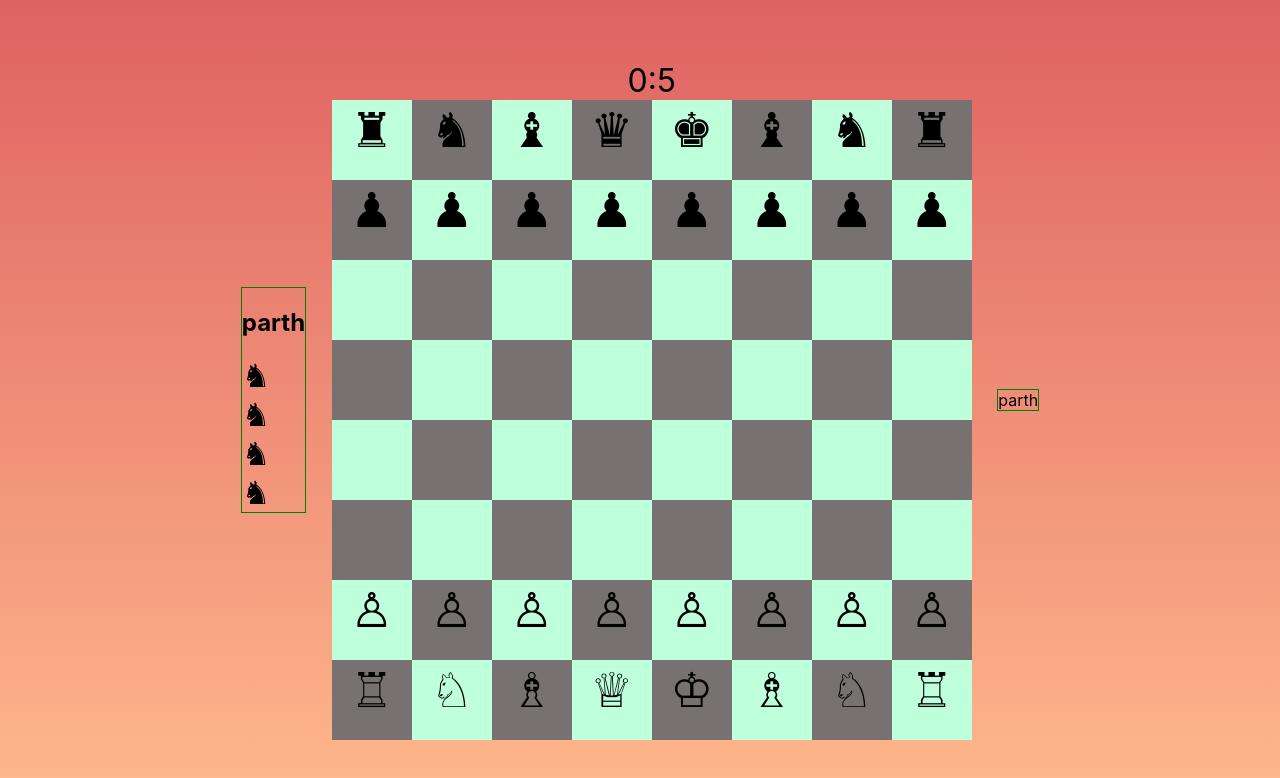
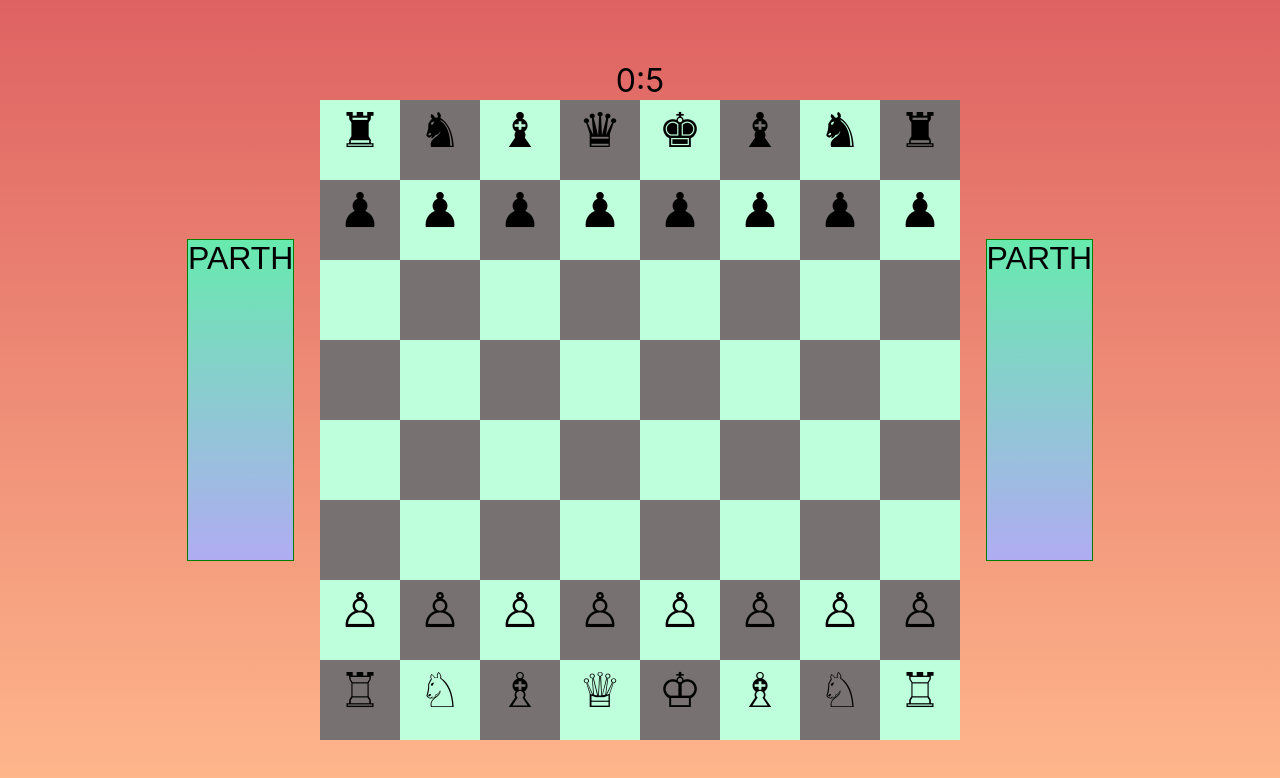
Before and after one commit to manasasurisetti/chess, a React (Create React App) app: page / in a window 1280 px wide. Shown: the top 778 px of the page. Built offline with nearby package versions, Linux system fonts and the light colour scheme.

Commit message:
updated styling

```diff
--- a/src/grid/grid.css
+++ b/src/grid/grid.css
@@ -60,9 +60,11 @@
     text-align: center;
 }
 .player{
-
+    background: linear-gradient(#67eaae , #b0acf3) ;
     border: 1px solid green;
     margin: 0 2vw;
+    text-transform: uppercase;
+    height: 40vh;
 }
 .coinsDead{
     display: flex;
@@ -70,6 +72,10 @@
     flex-wrap: nowrap;
 }
 .dead{
+    font-size: xx-large;
+}
+.nameHeader{
+    font-family: "Montserrat", sans-serif;
     font-size: xx-large;
 }
 @keyframes spin {
@@ -89,12 +95,24 @@
         font-size: xx-large;
         display: inline;
     }
+    .player{
+        background: linear-gradient(#67eaae , #b0acf3) ;
+        border: 1px solid green;
+        margin: 2vh 0;
+        text-transform: uppercase;
+        height: inherit;
+
+    }
+    .nameHeader{
+        font-family: "Montserrat", sans-serif;
+        font-size: large;
+    }
     .coinsDead{
         display: flex;
         flex-direction: row;
         flex-wrap: nowrap;
     }
     .dead{
-        font-size: large;
+        font-size: xx-large;
     }
 }
--- a/src/grid/grid.jsx
+++ b/src/grid/grid.jsx
@@ -190,12 +190,9 @@ function CreateRow(firstCellColor, rowNum, cellDetails){
       <Fragment>
 
       <div className="player">
-       <h2>{player1}</h2>
+       <div className="nameHeader">{player1}</div>
        <div className="coinsDead">
-        <div className="dead">{pieces.black['knight']}</div>
-        <div className="dead">{pieces.black['knight']}</div>
-        <div className="dead">{pieces.black['knight']}</div>
-        <div className="dead">{pieces.black['knight']}</div>
+        {}
 
       </div>
       </div>
@@ -209,7 +206,9 @@ function CreateRow(firstCellColor, rowNum, cellDetails){
       </div>
       </div>
       <div className="player">
-       {player2}
+       <div className="nameHeader">{player2}</div>
+       <div className="coinsDead">
+      </div>
       </div>
       </Fragment>
 
```
